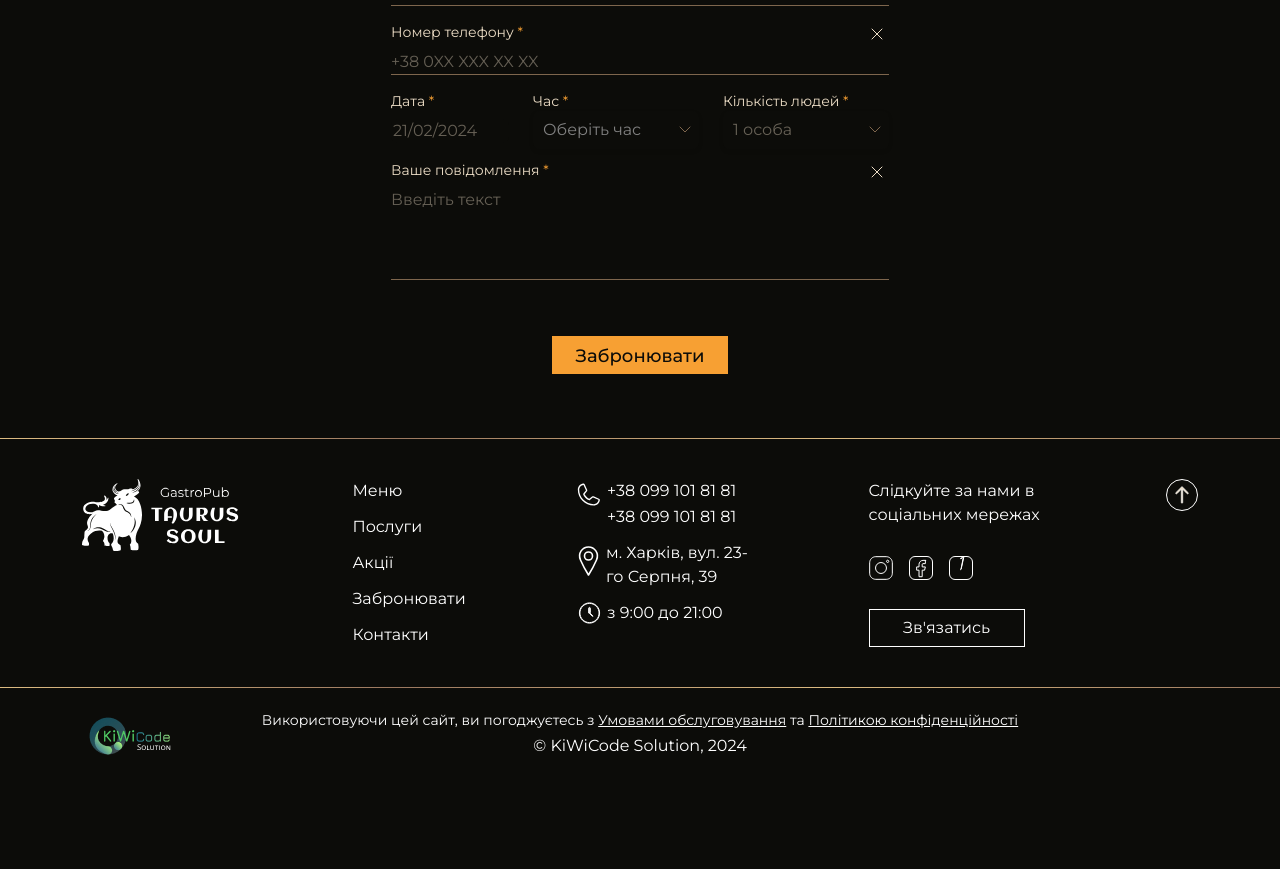
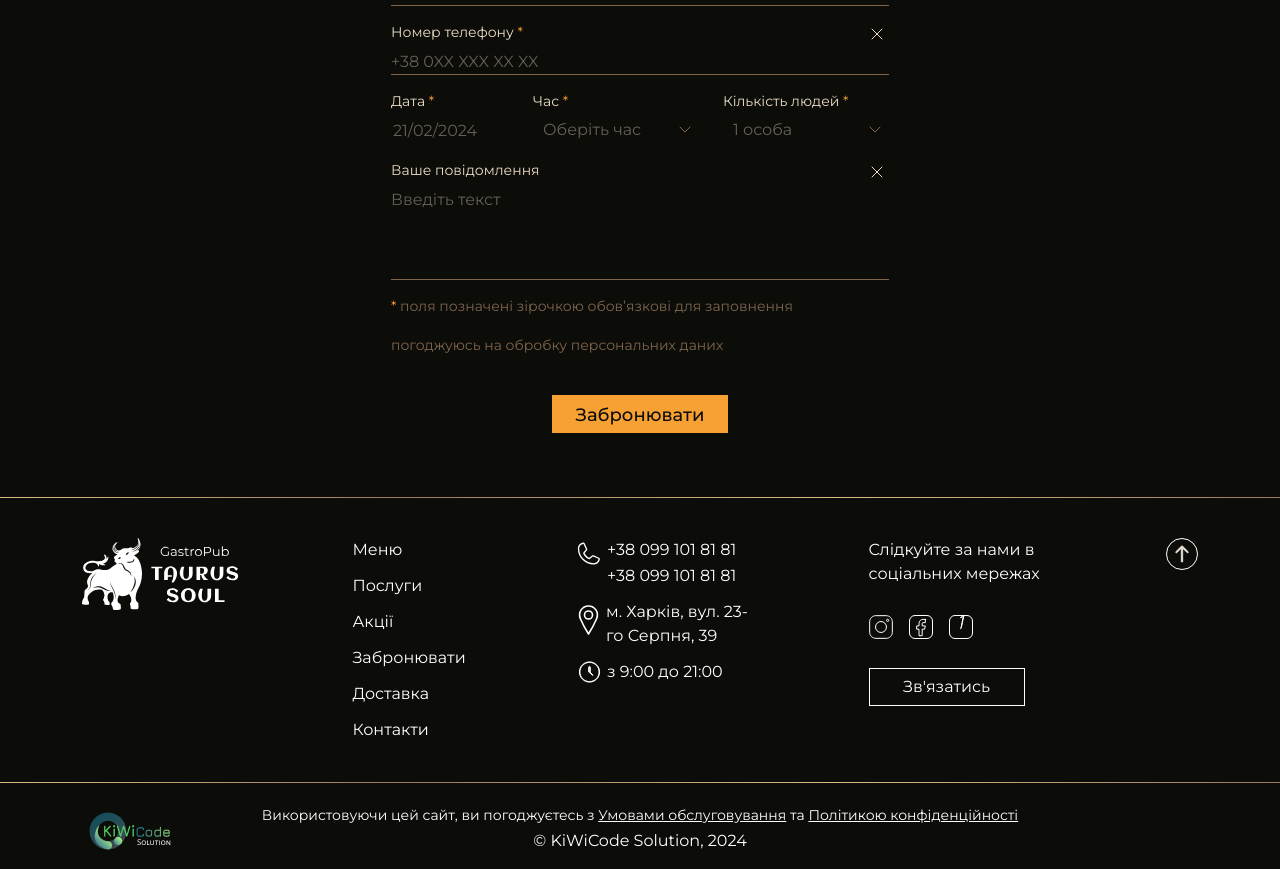
Before and after one commit to KiwiCodeSolution/TaurusClient, a React (Vite) app: page /reserve in a window 1280 px wide. Shown: the part 725-1594 px from the top of the page. Before the commit the page ends 1499 px from the top, so only its background shows below. Built offline with nearby package versions, Linux system fonts and the light colour scheme.

Commit message:
add delivery page, form styles, form error

```diff
--- a/src/App.jsx
+++ b/src/App.jsx
@@ -8,6 +8,7 @@ import Contacts from "./pages/client/Contacts";
 import Reserve from "./pages/client/Reserve";
 import Menu from "./pages/client/Menu";
 import { SharedLayout } from "./components/SharedLayout";
+import Delivery from "./pages/client/Delivery";
 
 function App() {
   return (
@@ -18,6 +19,7 @@ function App() {
         <Route path="services" element={<Services />} />
         <Route path="promo" element={<Promo />} />
         <Route path="reserve" element={<Reserve />} />
+        <Route path="delivery" element={<Delivery />} />
         <Route path="contacts" element={<Contacts />} />
       </Route>
 
--- a/src/components/NavBar.jsx
+++ b/src/components/NavBar.jsx
@@ -6,7 +6,8 @@ const ITEMS = [
   { id: "2", name: "Послуги", link: "/services" },
   { id: "3", name: "Акції", link: "/promo" },
   { id: "4", name: "Забронювати", link: "/reserve" },
-  { id: "5", name: "Контакти", link: "/contacts" },
+  { id: "5", name: "Доставка", link: "/delivery" },
+  { id: "56", name: "Контакти", link: "/contacts" },
 ];
 
 const NavBar = ({ sectionType }) => {
--- a/src/components/ReserveForm.jsx
+++ b/src/components/ReserveForm.jsx
@@ -143,7 +143,15 @@ const ReserveForm = () => {
         <DateTimeField control={control} />
       </div>
 
-      <Button style={"orange"} btnClass="order-10 mt-10 text-center text-18 font-medium" type="submit">
+      {/* ------------------ text --------------- */}
+      <div className="flex flex-col gap-y-[19px] order-8">
+        <p className="text-14 text-base-brown">
+          <span className="text-base-orange">*</span> поля позначені зірочкою обов’язкові для заповнення
+        </p>
+        <p className="text-14 text-base-brown">погоджуюсь на обробку персональних даних </p>
+      </div>
+
+      <Button style={"orange"} btnClass="order-10 mt-6 text-center text-18 font-medium" type="submit">
         Забронювати
       </Button>
     </form>
--- a/src/components/UI/form/DateTimeField.jsx
+++ b/src/components/UI/form/DateTimeField.jsx
@@ -1,10 +1,10 @@
 import { Controller } from "react-hook-form";
 import DatePicker from "react-datepicker";
-import moment from "moment";
+// import moment from "moment";
 import "react-datepicker/dist/react-datepicker.css";
 import PropTypes from "prop-types";
 import { useState } from "react";
-import { baseStyleInput, baseStyleLabel } from "./TextField";
+import { baseStyleLabel } from "./TextField";
 import { registerLocale, setDefaultLocale } from "react-datepicker";
 import uk from "date-fns/locale/uk";
 import SelectField from "./SelectField";
@@ -16,7 +16,7 @@ const DateTimeField = ({ control, style }) => {
   const [selectedTime, setSelectedTime] = useState(null);
   const [isCalendarOpen, setCalendarOpen] = useState(false);
 
-  const currentDate = selectedDay.getDate();
+  // const currentDate = selectedDay.getDate();
 
   console.log(selectedTime);
 
--- a/src/components/UI/form/SelectField.jsx
+++ b/src/components/UI/form/SelectField.jsx
@@ -62,6 +62,12 @@ const SelectField = forwardRef(({ options, value, onChange, name, placeholder, s
       color: "#ECDDC6",
       opacity: 0.4, // змініть на бажаний колір тексту
     }),
+    placeholder: (styles) => ({
+      ...styles,
+      color: "#ECDDC6", // колір тексту плейсхолдера
+      fontSize: "16px",
+      opacity: 0.4,
+    }),
   };
 
   return (
--- a/src/components/UI/form/TextField.jsx
+++ b/src/components/UI/form/TextField.jsx
@@ -1,7 +1,6 @@
 import { useController } from "react-hook-form";
 import PropTypes from "prop-types";
 import { Cross } from "../../../icons/iconComponent";
-// import { Cross } from "../../../icons/IconsComponents";
 export const baseStyleInput =
   "border-b-[0.5px] border-base-brown bg-base-back placeholder:text-16 placeholder:text-lite-yellow placeholder:text-opacity-40 outline-none";
 
@@ -9,23 +8,26 @@ export const baseStyleLabel = "text-14 text-lite-yellow";
 // const baseStyleError = 'text-pink text-xs text-right absolute -bottom-5 right-0';
 
 const TextField = ({ control, name, defaultValue, placeholder, onReset, type, style, label }) => {
+  // Визначаємо правила, якщо тип не є textarea
+  const rules = type !== "textarea" ? { required: "Це поле обов'язкове" } : {};
+
   const { field, fieldState } = useController({
     name,
     control,
     defaultValue,
-    rules: { required: "Це поле обов'язкове" },
+    rules,
   });
 
   return (
     <div className={`flex flex-col gap-y-2 ${style} relative`}>
       <label className={`${baseStyleLabel}`}>
-        {label} <span className="text-base-orange">*</span>
+        {label} {type !== "textarea" && <span className="text-base-orange">*</span>}
       </label>
       {type === "input" ? (
         <input
           {...field}
           placeholder={placeholder}
-          className={`${fieldState.error ? "" : ""} ${baseStyleInput}`}
+          className={`${fieldState.error && "border-base-orange"} ${baseStyleInput}`}
           name={name}
         />
       ) : type === "email" ? (
@@ -33,14 +35,14 @@ const TextField = ({ control, name, defaultValue, placeholder, onReset, type, st
           {...field}
           type="email"
           placeholder={placeholder}
-          className={`${fieldState.error ? "" : ""} ${baseStyleInput}`}
+          className={`${fieldState.error && "border-base-orange"} ${baseStyleInput}`}
           name={name}
         />
       ) : (
         <textarea
           {...field}
           placeholder={placeholder}
-          className={`h-[92px] ${style} ${fieldState.error ? "" : ""} ${baseStyleInput}`}
+          className={`h-[92px] ${style} ${fieldState.error && "border-base-orange"} ${baseStyleInput}`}
           name={name}
           style={{
             resize: "none",
@@ -52,7 +54,7 @@ const TextField = ({ control, name, defaultValue, placeholder, onReset, type, st
         <Cross className={"icon"} />
       </button>
       {fieldState.error && (
-        <span className="absolute -bottom-3 left-0 text-red-600 italic">{fieldState.error.message}</span>
+        <span className="absolute -bottom-4 left-0 text-14 text-base-orange italic">{fieldState.error.message}</span>
       )}
     </div>
   );
--- a/src/index.css
+++ b/src/index.css
@@ -208,3 +208,7 @@ input:focus.numInput.flatpickr-minute {
 .flatpickr-time .numInputWrapper span.arrowDown {
   background-color: #ffd698;
 }
+
+.section-wrapper {
+  min-height: calc(100vh - 416px - 374px);
+}
--- a/src/pages/client/Contacts.jsx
+++ b/src/pages/client/Contacts.jsx
@@ -6,7 +6,7 @@ const Contacts = () => {
   return (
     <>
       <MetaData>Контакти ресторану</MetaData>
-      <section>
+      <section className="section-wrapper">
         <img src="/images/contacts/contacts.png" alt="" className="w-full h-[416px] object-cover" />
         <div className="w-full mx-auto wrapper">
           <TitlePage>Контакти</TitlePage>
--- /dev/null
+++ b/src/pages/client/Delivery.jsx
@@ -0,0 +1,19 @@
+import MetaData from "../../components/MetaData";
+
+import TitlePage from "../../components/TitlePage";
+
+const Delivery = () => {
+  return (
+    <>
+      <MetaData>Доставка</MetaData>
+      <section className="section-wrapper">
+        <img src="" alt="" className="w-full h-[416px] object-cover" />
+        <div className="w-full mx-auto wrapper">
+          <TitlePage>Доставка</TitlePage>
+        </div>
+      </section>
+    </>
+  );
+};
+
+export default Delivery;
--- a/src/pages/client/Home.jsx
+++ b/src/pages/client/Home.jsx
@@ -7,25 +7,25 @@ import Location from "../../components/Location";
 import SocIcons from "../../components/SocIcons";
 
 const ITEMS = [
-  { id: 1, title: "їжа", image: "/images/home/food.jpg", alt: "загальне зображення їжі", link: "/menu" },
   {
-    id: 2,
-    title: "замовити",
+    id: 1,
+    title: "доставка",
     image: "/images/home/order.png",
     alt: "зображення однієї зі страв, яку можн азамовити",
     link: "/reserve",
   },
+  { id: 2, title: "меню", image: "/images/home/food.jpg", alt: "загальне зображення їжі", link: "/menu" },
   {
     id: 3,
-    title: "напої",
-    image: "/images/home/beverages.png",
+    title: "забронювати",
+    image: "/images/home/reserve.png",
     alt: "зображення напоїв, що подають у ресторані",
     link: "/menu",
   },
 ];
 
 const Home = () => {
-  const [currentImage, setCurrentImage] = useState(1);
+  const [currentImage, setCurrentImage] = useState(2);
 
   return (
     <>
--- a/src/pages/client/Menu.jsx
+++ b/src/pages/client/Menu.jsx
@@ -19,7 +19,7 @@ const Menu = () => {
 
       <main className="relative w-full">
         <img src="/images/menu/menu.jpg" alt="" className="w-full h-[416px] object-cover" />
-        <section className="wrapper w-full">
+        <section className="wrapper w-full section-wrapper">
           <MenuItem />
         </section>
       </main>
```
Also changed, not shown: 1 other file (tests, documents, lock files or other folders).
